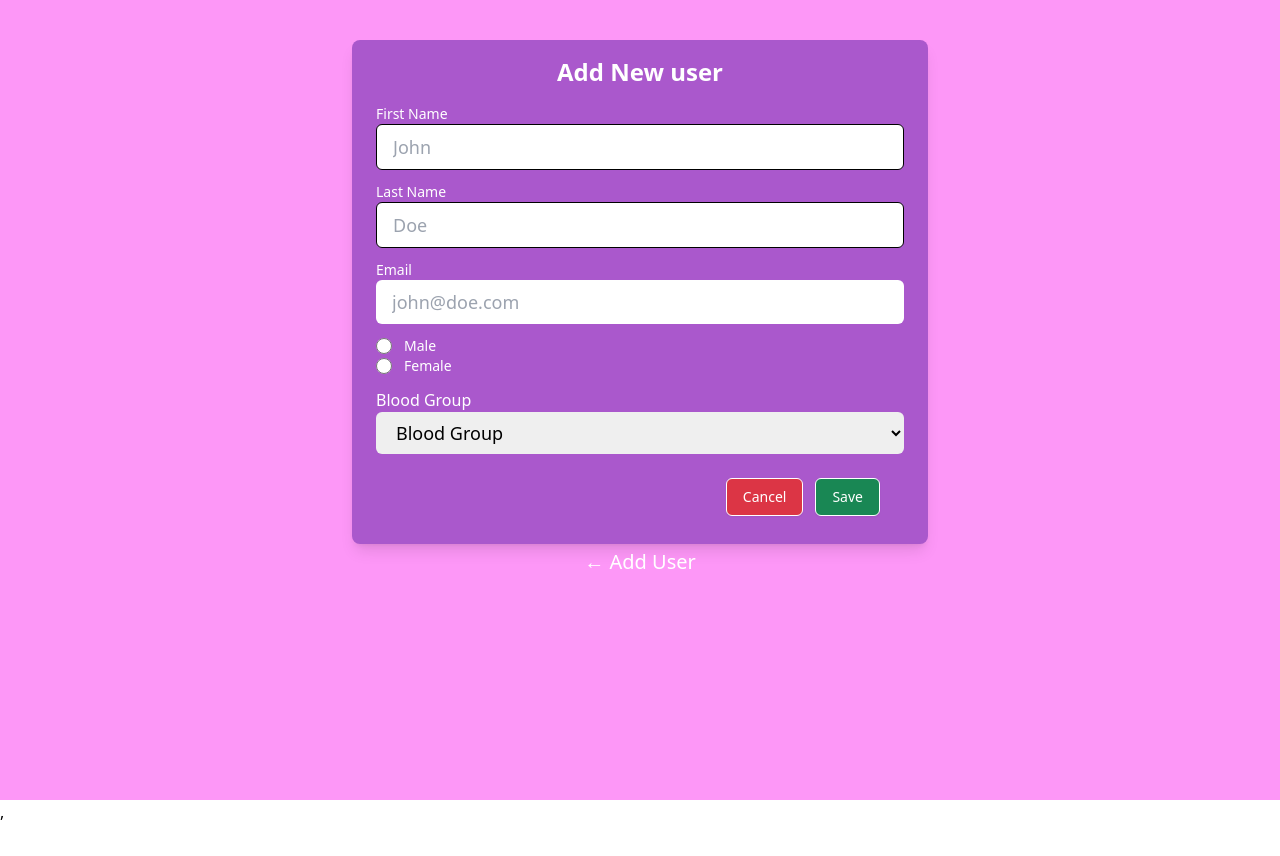
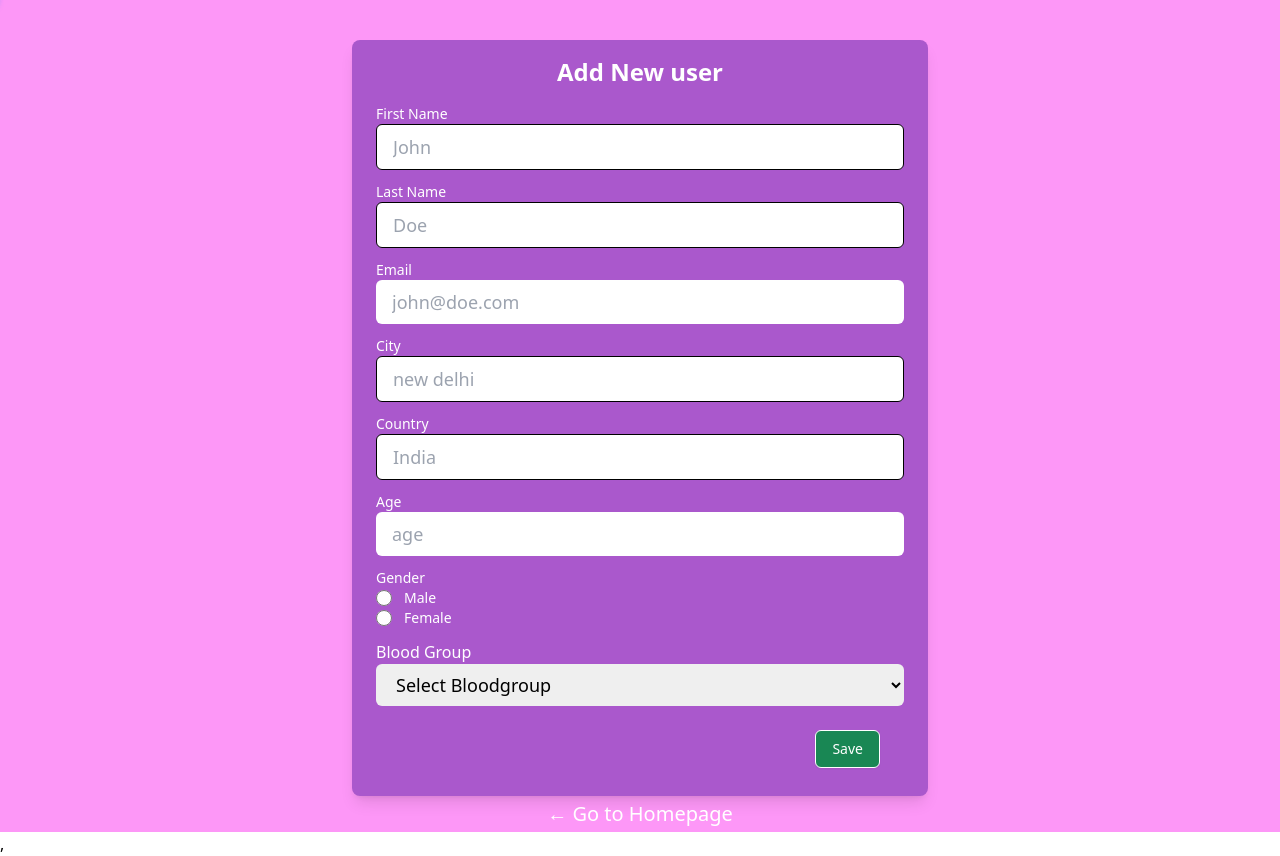
Before and after one commit to iampawan31/react-firebase-crud, a React (Create React App) app: page /add-user in a window 1280 px wide. Before the commit the page ends 824 px from the top, so only its background shows below. Built offline with nearby package versions, Linux system fonts and the light colour scheme; no server answers.

Commit message:
Added Changes

```diff
--- a/package.json
+++ b/package.json
@@ -13,6 +13,7 @@
     "react-dom": "^17.0.2",
     "react-router-dom": "^6.2.1",
     "react-scripts": "5.0.0",
+    "react-top-loading-bar": "^2.1.0",
     "web-vitals": "^2.1.4"
   },
   "scripts": {
--- a/src/App.js
+++ b/src/App.js
@@ -1,13 +1,54 @@
+import { useRef } from 'react'
+
 import { Routes, Route } from 'react-router-dom'
 import Home from './views/Home'
 import AddUser from './views/AddUser'
+import LoadingBar from 'react-top-loading-bar'
 
 const App = () => {
+  const loaderRef = useRef(null)
+
+  const startLoader = () => {
+    if (loaderRef) {
+      loaderRef?.current?.continuousStart(0, 500)
+    }
+  }
+
+  const completeLoader = () => {
+    if (loaderRef) {
+      loaderRef?.current?.complete()
+    }
+  }
   return (
-    <Routes>
-      <Route path="/" element={<Home />} />
-      <Route path="/add-user" element={<AddUser />} />
-    </Routes>
+    <div>
+      <LoadingBar color="#1b74e4" height={5} shadow ref={loaderRef} />
+      <Routes>
+        <Route
+          path="/"
+          element={
+            <Home startLoader={startLoader} completeLoader={completeLoader} />
+          }
+        />
+        <Route
+          path="/add-user"
+          element={
+            <AddUser
+              startLoader={startLoader}
+              completeLoader={completeLoader}
+            />
+          }
+        />
+        <Route
+          path="/user/edit/:userId"
+          element={
+            <AddUser
+              startLoader={startLoader}
+              completeLoader={completeLoader}
+            />
+          }
+        />
+      </Routes>
+    </div>
   )
 }
 
--- a/src/components/User.js
+++ b/src/components/User.js
@@ -1,7 +1,8 @@
-import React from 'react'
+import { Link } from 'react-router-dom'
 
 const User = ({ user }) => {
   const {
+    id,
     firstName,
     lastName,
     age,
@@ -53,9 +54,12 @@ const User = ({ user }) => {
         </div>
       </div>
       <div className="flex">
-        <button className="bg-green hover:bg-opacity-80 transition w-full px-4 py-4 rounded-bl-xl">
+        <Link
+          className="bg-green hover:bg-opacity-80 transition w-full px-4 py-4 rounded-bl-xl text-center"
+          to={`/user/edit/${id}`}
+        >
           Edit
-        </button>
+        </Link>
         <button className="bg-red hover:bg-opacity-80 transition w-full px-4 py-4 rounded-br-xl">
           Delete
         </button>
--- a/src/components/Users.js
+++ b/src/components/Users.js
@@ -3,7 +3,7 @@ import User from './User'
 
 const Users = ({ users, setShowDeleteUserModal }) => {
   return (
-    <div className="grid md:grid-cols-2 lg:grid-cols-3">
+    <div className="grid md:grid-cols-2 gap-4 lg:grid-cols-3">
       {users &&
         users.map((user, index) => (
           <User
--- a/src/views/AddUser.js
+++ b/src/views/AddUser.js
@@ -1,18 +1,25 @@
-import { addDoc, collection } from 'firebase/firestore'
-import React, { useState } from 'react'
-import { Link } from 'react-router-dom'
+import { addDoc, collection, doc, getDoc, updateDoc } from 'firebase/firestore'
+import { useState, useEffect } from 'react'
+import { Link, useParams, useNavigate } from 'react-router-dom'
 import { db } from '../firebase-config'
 
-const AddUser = ({ handleClose }) => {
+const AddUser = ({ startLoader, completeLoader }) => {
+  let urlParams = useParams()
+  let navigate = useNavigate()
+
   const usersCollectionRef = collection(db, 'users')
+  const [userId, setUserId] = useState('')
   const [firstName, setFirstName] = useState('')
   const [lastName, setLastName] = useState('')
   const [email, setEmail] = useState('')
   const [age, setAge] = useState('')
   const [gender, setGender] = useState('')
+  const [city, setCity] = useState('')
+  const [country, setCountry] = useState('')
   const [bloodGroup, setBloodGroup] = useState('')
 
   const saveNewUser = async () => {
+    startLoader()
     await addDoc(usersCollectionRef, {
       firstName,
       lastName,
@@ -20,16 +27,84 @@ const AddUser = ({ handleClose }) => {
       age,
       gender,
       bloodGroup,
+    }).then(() => {
+      completeLoader()
+      navigate('/')
     })
   }
 
+  const updateUser = async () => {
+    startLoader()
+    const docRef = doc(db, 'users', userId)
+    const newFields = {
+      firstName,
+      lastName,
+      age,
+      gender,
+      bloodGroup,
+      city,
+      country,
+    }
+    await updateDoc(docRef, newFields).then(() => {
+      completeLoader()
+      navigate('/')
+    })
+  }
+
+  const processForm = () => {
+    if (userId) {
+      updateUser()
+    } else {
+      saveNewUser()
+    }
+  }
+
+  useEffect(() => {
+    const getUserData = async () => {
+      const { userId } = urlParams
+
+      if (userId) {
+        startLoader()
+        const docRef = doc(db, 'users', userId)
+        const docSnap = await getDoc(docRef)
+
+        if (docSnap.exists()) {
+          setUserId(userId)
+          const {
+            firstName,
+            lastName,
+            email,
+            age,
+            gender,
+            bloodGroup,
+            city,
+            country,
+          } = docSnap.data()
+          setFirstName(firstName)
+          setLastName(lastName)
+          setEmail(email)
+          setAge(age)
+          setGender(gender)
+          setBloodGroup(bloodGroup)
+          setCity(city)
+          setCountry(country)
+          console.log(docSnap.data(), 35)
+          completeLoader()
+        }
+      }
+    }
+
+    getUserData()
+    // eslint-disable-next-line react-hooks/exhaustive-deps
+  }, [urlParams])
+
   return (
-    <div className="bg-purple text-white h-screen">
+    <div className="bg-purple text-white min-h-screen h-full">
       <div className="container px-4 mx-auto">
-        <div className="min-h-full flex flex-col items-center justify-center">
+        <div className="min-h-screen h-full flex flex-col items-center justify-center">
           <div className="w-full max-w-xl bg-purple-dark mt-10 px-6 py-4 rounded-lg shadow-lg">
             <div className="text-center text-2xl font-bold mb-4">
-              Add New user
+              {userId ? 'Update User' : 'Add New user'}
             </div>
             <div className="mb-3">
               <label
@@ -40,6 +115,7 @@ const AddUser = ({ handleClose }) => {
               </label>
               <input
                 name="firstName"
+                value={firstName}
                 autoComplete="off"
                 className="border block w-full px-4 py-2 text-lg rounded-md text-black"
                 onChange={(e) => setFirstName(e.target.value)}
@@ -56,6 +132,7 @@ const AddUser = ({ handleClose }) => {
               </label>
               <input
                 name="lastName"
+                value={lastName}
                 autoComplete="off"
                 className="border block w-full px-4 py-2 text-lg rounded-md text-black"
                 onChange={(e) => setLastName(e.target.value)}
@@ -72,6 +149,7 @@ const AddUser = ({ handleClose }) => {
               </label>
               <input
                 name="email"
+                value={email}
                 autoComplete="off"
                 className="block w-full px-4 py-2 text-lg rounded-md text-black"
                 onChange={(e) => setEmail(e.target.value)}
@@ -80,12 +158,66 @@ const AddUser = ({ handleClose }) => {
               />
             </div>
             <div className="mb-3">
+              <label
+                htmlFor="city"
+                className="block text-sm font-medium text-white"
+              >
+                City
+              </label>
+              <input
+                name="city"
+                value={city}
+                autoComplete="off"
+                className="border block w-full px-4 py-2 text-lg rounded-md text-black"
+                onChange={(e) => setCity(e.target.value)}
+                type="text"
+                placeholder="new delhi"
+              />
+            </div>
+            <div className="mb-3">
+              <label
+                htmlFor="country"
+                className="block text-sm font-medium text-white"
+              >
+                Country
+              </label>
+              <input
+                name="country"
+                value={country}
+                autoComplete="off"
+                className="border block w-full px-4 py-2 text-lg rounded-md text-black"
+                onChange={(e) => setCountry(e.target.value)}
+                type="text"
+                placeholder="India"
+              />
+            </div>
+            <div className="mb-3">
+              <label
+                htmlFor="age"
+                className="block text-sm font-medium text-white"
+              >
+                Age
+              </label>
+              <input
+                name="age"
+                value={age}
+                autoComplete="off"
+                className="block w-full px-4 py-2 text-lg rounded-md text-black"
+                onChange={(e) => setAge(e.target.value)}
+                type="number"
+                placeholder="age"
+              />
+            </div>
+            <div className="mb-3">
+              <div className="block text-sm font-medium text-white">Gender</div>
               <div className="flex items-center">
                 <input
                   id="male"
                   name="push-notifications"
                   type="radio"
-                  onChange={() => setGender('Male')}
+                  value="Male"
+                  checked={gender.toLowerCase() === 'male'}
+                  onChange={() => setGender('male')}
                   className="focus:ring-blue h-4 w-4 text-blue border-gray-300"
                 />
                 <label
@@ -100,7 +232,9 @@ const AddUser = ({ handleClose }) => {
                   id="female"
                   name="push-notifications"
                   type="radio"
-                  onChange={() => setGender('Female')}
+                  value="Female"
+                  checked={gender.toLowerCase() === 'female'}
+                  onChange={() => setGender('female')}
                   className="focus:ring-blue h-4 w-4 text-blue border-gray-300"
                 />
                 <label
@@ -114,12 +248,13 @@ const AddUser = ({ handleClose }) => {
             <div className="mb-3">
               <label>Blood Group</label>
               <select
+                value={bloodGroup}
                 onChange={(e) => setBloodGroup(e.target.value)}
                 className="block w-full px-4 py-2 text-lg rounded-md text-black"
                 aria-label="Select blood group type"
               >
-                <option disabled selected>
-                  Blood Group
+                <option value="" disabled>
+                  Select Bloodgroup
                 </option>
                 <option value="O-">O-</option>
                 <option value="O+">O+</option>
@@ -133,18 +268,11 @@ const AddUser = ({ handleClose }) => {
             </div>
             <div className="bg-gray-50 px-4 py-3 sm:px-6 sm:flex sm:flex-row-reverse">
               <button
-                onClick={saveNewUser}
+                onClick={processForm}
                 type="button"
                 className="w-full inline-flex justify-center rounded-md border border-transparent shadow-sm px-4 py-2 bg-green text-base font-medium text-white hover:bg-red-700 focus:outline-none focus:ring-2 focus:ring-offset-2 focus:ring-red-500 sm:ml-3 sm:w-auto sm:text-sm"
               >
-                Save
-              </button>
-              <button
-                onClick={handleClose}
-                type="button"
-                className="mt-3 w-full inline-flex justify-center rounded-md border border-gray-300 shadow-sm px-4 py-2 bg-red text-base font-medium text-gray-700 hover:bg-gray-50 focus:outline-none focus:ring-2 focus:ring-offset-2 focus:ring-indigo-500 sm:mt-0 sm:ml-3 sm:w-auto sm:text-sm"
-              >
-                Cancel
+                {userId ? 'Update' : 'Save'}
               </button>
             </div>
           </div>
@@ -152,7 +280,7 @@ const AddUser = ({ handleClose }) => {
             className="w-full md:w-auto px-4 py-1 text-white text-xl rounded-xl"
             to="/"
           >
-            &larr; Add User
+            &larr; Go to Homepage
           </Link>
         </div>
       </div>
```
Also changed, not shown: src/views/Home.js (+10 -15 lines), 1 other file (tests, documents, lock files or other folders).
